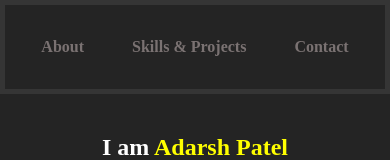
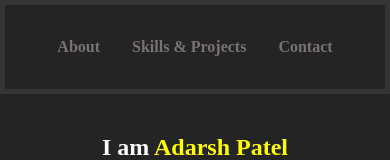
Before and after one commit to aaddaarrsshhP/Portfolio, a React (Vite) app: page / in a window 390 px wide. Shown: the top 160 px of the page. Built offline with nearby package versions, Linux system fonts and the light colour scheme.

Commit message:
Update index.css

```diff
--- a/src/index.css
+++ b/src/index.css
@@ -224,7 +224,9 @@ body{
       }
 
 
-
+     #header{
+         column-gap: 2rem;
+     }
 
 
        .pp{
```
